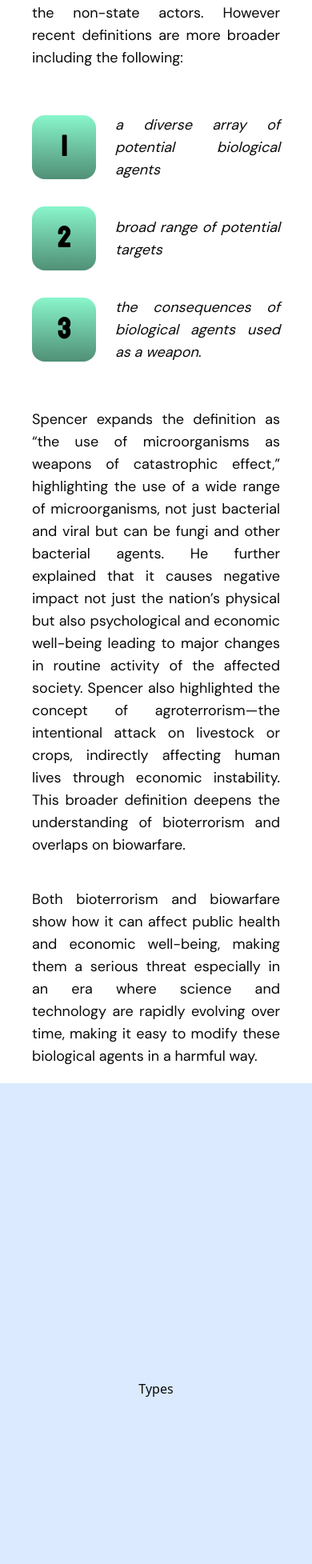
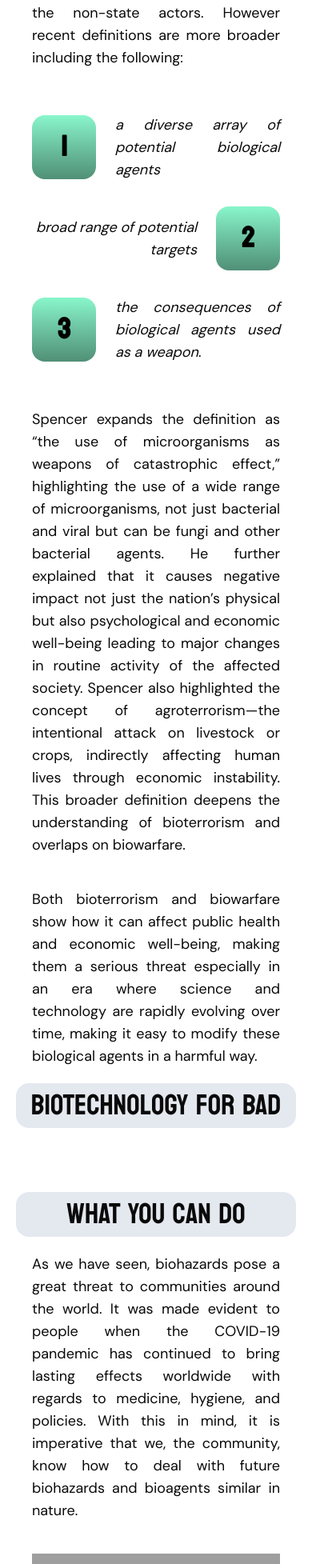
Before and after one commit to CJ-Uy/bio-tech-or-terror, a Next.js app: page / in a window 390 px wide. Shown: the part 5919-7874 px from the top of the page at 80% size. Built offline with nearby package versions, Linux system fonts and the light colour scheme; grey boxes are pictures that could not be loaded.

Commit message:
formatting

```diff
--- a/src/app/covid-scientist-simulator/page.tsx
+++ b/src/app/covid-scientist-simulator/page.tsx
@@ -61,8 +61,8 @@ export default function Page() {
 					{qIndex === -1 ? (
 						// Intro Screen
 						<div className="animate-fade-in flex flex-col items-center">
-							<h1 className="mb-4 text-5xl font-bold text-black">COVID-19 Scientist Simulator</h1>
-							<p className="mb-8 max-w-2xl text-lg text-black">
+							<h1 className="font-koulen mb-4 text-5xl text-black">COVID-19 Scientist Simulator</h1>
+							<p className="font-dm_sans mb-8 max-w-2xl text-lg text-black">
 								In this short simulation, go over the decisions scientists had to make as they
 								developed the first COVID-19 vaccine comparing them to your very own. Step into
 								their shoes of uncertainty and lack of hindsight to make critical decisions to save
@@ -70,7 +70,7 @@ export default function Page() {
 							</p>
 							<Button
 								onClick={handleStartSimulation}
-								className="transform rounded-lg bg-white/90 px-10 py-3 font-semibold text-gray-800 shadow-md transition-all duration-300 hover:scale-105 hover:bg-white"
+								className="font-dm_sans transform rounded-lg bg-white/90 px-10 py-3 text-gray-800 shadow-md transition-all duration-300 hover:scale-105 hover:bg-white"
 							>
 								Start Simulation
 							</Button>
--- a/src/app/page.tsx
+++ b/src/app/page.tsx
@@ -5,7 +5,7 @@ import Link from "next/link";
 import TitleCard from "@/components/content/1-titleCard";
 import Introduction from "@/components/content/2-introduction";
 import Definition from "@/components/content/3-definition";
-import Types from "@/components/content/4-types";
+import BiotechForBad from "@/components/content/4-biotech-for-bad";
 import WhatYouCanDo from "@/components/content/7-whatYouCanDo";
 
 // SINGLE SOURCE OF TRUTH FOR SECTIONS
@@ -13,7 +13,7 @@ const sections = [
 	{ id: "title-card", label: "Title Card", Component: TitleCard },
 	{ id: "introduction", label: "Introduction", Component: Introduction },
 	{ id: "definition", label: "Definition", Component: Definition },
-	{ id: "types", label: "Types", Component: Types },
+	{ id: "biotech-for-bad", label: "Biotech For Bad", Component: BiotechForBad },
 	{ id: "what-you-can-do", label: "What You Can Do", Component: WhatYouCanDo },
 ];
 
@@ -95,7 +95,7 @@ export default function Home() {
 			</header>
 
 			{/* Navigation Dots */}
-			<nav className="fixed -rotate-90 bottom-0 left-1/2 -translate-x-1/2 md:-translate-0 md:bottom-auto md:rotate-0 md:scale-none md:top-1/2 md:left-5 z-10 flex md:-translate-y-1/2 flex-col items-center justify-center gap-y-4 rounded-xl bg-[#7CF2A0] p-3 shadow-sm shadow-[#999999]">
+			<nav className="fixed bottom-0 left-1/2 z-10 flex -translate-x-1/2 -rotate-90 flex-col items-center justify-center gap-y-4 rounded-xl bg-[#7CF2A0] p-3 shadow-sm shadow-[#999999] md:top-1/2 md:bottom-auto md:left-5 md:-translate-0 md:-translate-y-1/2 md:scale-none md:rotate-0">
 				{sections.map((section) => (
 					<button
 						key={section.id}
--- a/src/components/content/3-definition.tsx
+++ b/src/components/content/3-definition.tsx
@@ -64,11 +64,11 @@ export default function Definition() {
 							<p className="font-dm_sans italic">a diverse array of potential biological agents</p>
 						</div>
 						{/* Item 2 */}
-						<div className="flex items-center gap-6 md:flex-row-reverse md:justify-start">
+						<div className="flex flex-row-reverse items-center justify-start gap-6">
 							<div className="flex h-20 w-20 flex-shrink-0 items-center justify-center rounded-2xl bg-gradient-to-b from-[#89F6CB] to-[#509077]">
 								<span className="font-koulen text-4xl font-bold text-black">2</span>
 							</div>
-							<p className="font-dm_sans italic md:text-right">broad range of potential targets</p>
+							<p className="font-dm_sans text-right italic">broad range of potential targets</p>
 						</div>
 						{/* Item 3 */}
 						<div className="flex items-center gap-6">
--- /dev/null
+++ b/src/components/content/4-biotech-for-bad.tsx
@@ -0,0 +1,19 @@
+export default function BiotechForBad() {
+	return (
+		<div>
+			<div className="px-5 md:px-25">
+				<h1 className="font-koulen rounded-2xl bg-[#E4E9F0] p-2 text-center text-4xl md:p-5">
+					BIOTECHNOLOGY FOR BAD
+				</h1>
+			</div>
+			<div className="[&>*]:[&_div]:font-dm_sans block h-auto md:flex md:px-25 [&>*]:mx-auto [&>*]:block [&>*]:overflow-auto [&>*]:[&>*]:px-10 [&>*]:[&>*]:py-5 [&>*]:[&>*]:text-justify [&>*]:md:w-1/2 [&>*]:[&_div]:text-lg">
+				<div>
+					<div></div>
+				</div>
+				<div>
+					<div></div>
+				</div>
+			</div>
+		</div>
+	);
+}
--- a/src/components/content/4-types.tsx
+++ /dev/null
@@ -1,7 +0,0 @@
-export default function Types() {
-	return (
-		<div className="flex h-[calc(100vh-5rem)] items-center justify-center bg-blue-100">
-			<h1>Types</h1>
-		</div>
-	);
-}
--- a/src/components/simulation/question.jsx
+++ b/src/components/simulation/question.jsx
@@ -19,12 +19,12 @@ export default function Question({ question }) {
 	return (
 		<div className="animate-fade-in flex w-full flex-col items-center">
 			{/* Question Text */}
-			<h2 className="mb-4 text-5xl font-bold tracking-wider text-black uppercase">
+			<h2 className="font-koulen mb-4 text-5xl tracking-wider text-black uppercase">
 				{question.title}
 			</h2>
 
 			{/* Subtext/Prompt */}
-			<p className="mb-12 max-w-3xl text-lg text-black">{question.prompt}</p>
+			<p className="font-dm_sans mb-12 max-w-3xl text-lg text-black">{question.prompt}</p>
 
 			{/* Options Grid */}
 			<div className="grid w-full max-w-4xl grid-cols-1 gap-6 md:grid-cols-2">
@@ -62,8 +62,8 @@ export default function Question({ question }) {
 							className={`${choiceButtonStyle} ${getButtonClasses()}`}
 							disabled={hasAnswered}
 						>
-							<h3 className="text-2xl font-bold">{choice.name}</h3>
-							<p className="mt-2 text-base font-normal">{choice.description}</p>
+							<h3 className="font-koulen text-2xl">{choice.name}</h3>
+							<p className="font-dm_sans mt-2 text-base">{choice.description}</p>
 						</button>
 					);
 				})}
@@ -72,10 +72,10 @@ export default function Question({ question }) {
 			{/* Answered Output Mode - Context and Sources */}
 			{hasAnswered && (
 				<div className="animate-fade-in mt-12 w-full max-w-4xl p-6 text-left">
-					<h2 className="text-2xl font-bold text-black uppercase">Context:</h2>
-					<p className="mt-2 text-base text-black">
+					<h2 className="font-koulen text-2xl text-black uppercase">Context:</h2>
+					<p className="font-dm_sans mt-2 text-base text-black">
 						{question.decision.description}
-						<div className="text-right font-semibold">
+						<div className="font-dm_sans text-right">
 							{"Sources: "}
 							{question.decision.sources.map((source, index) => (
 								<Link
```
